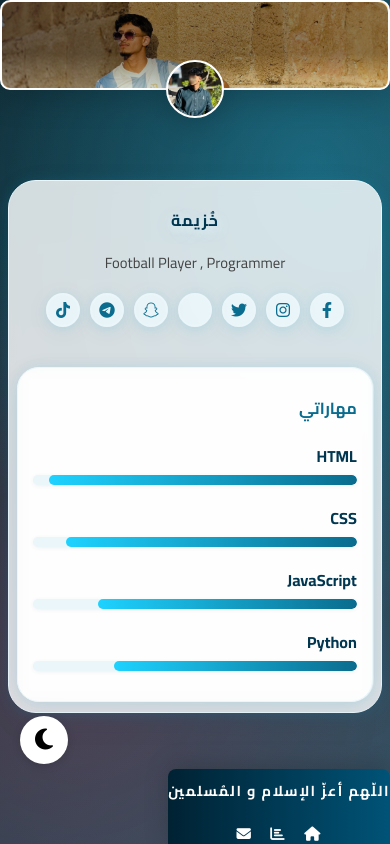
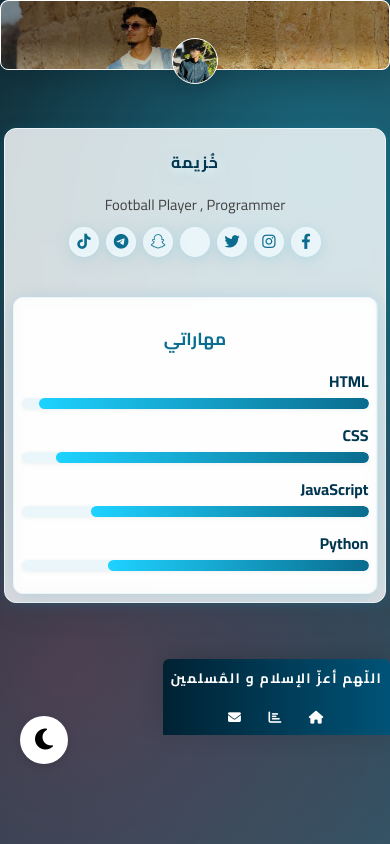
Before and after one commit to khozima-7/Khuzama177, a plain HTML site: page index.html in a window 390 px wide. Drawn offline with Linux system fonts and the light colour scheme.

Commit message:
Add files via upload

```diff
--- a/index.html
+++ b/index.html
@@ -75,7 +75,7 @@
     </button>
     <script>
         // حركة Fade In عند تحميل الصفحة
-        window.onload = function() {
+        function fadeAndSkillsInit() {
             document.querySelectorAll('.fade-in').forEach(function(el) {
                 el.style.opacity = 1;
                 el.style.transform = 'translateY(0)';
@@ -105,7 +105,13 @@
             }
             window.addEventListener('scroll', animateSkills);
             animateSkills();
-        };
+        }
+        // تأكد من تفعيل الوضع الداكن مباشرة بعد تحميل الصفحة
+        document.addEventListener('DOMContentLoaded', function() {
+            let isDark = localStorage.getItem('darkMode') === 'true';
+            setMode(isDark);
+            fadeAndSkillsInit();
+        });
 
         // زر الوضع الليلي/النهاري
 
@@ -123,10 +129,8 @@
                 toggleBtn.style.background = '#fff';
             }
         }
-        let isDark = localStorage.getItem('darkMode') === 'true';
-        setMode(isDark);
         toggleBtn.onclick = function() {
-            isDark = !isDark;
+            let isDark = document.body.classList.contains('dark-mode') ? false : true;
             setMode(isDark);
             localStorage.setItem('darkMode', isDark);
             toggleBtn.classList.add('toggle-animate');
--- a/style.css
+++ b/style.css
@@ -116,7 +116,8 @@ body.dark-mode .bar-fill {
     transform: scale(1.2) rotate(-8deg);
 }
 body.dark-mode .footer-links a {
-    color: #ffd700;
+    color: #fff;
+    text-shadow: 0 0 6px #ffd70099, 0 0 2px #fff;
 }
 body.dark-mode .footer-links a:hover {
     color: #fff;
@@ -161,7 +162,8 @@ body.dark-mode .container, body.dark-mode footer {
     color: #f1f1f1;
 }
 body.dark-mode .social-links a {
-    color: #f1f1f1;
+    color: #fff;
+    text-shadow: 0 0 6px #1ed2ff99, 0 0 2px #fff;
 }
 body.dark-mode .social-links a:hover {
     color: #ffd700;
@@ -384,59 +386,91 @@ footer {
 }
 @media (max-width: 600px) {
     .container {
-        padding: 10px 2vw 10px 2vw;
+        padding: 8px 2vw 8px 2vw;
         min-width: unset;
-        margin-top: 60px;
-        width: 96vw;
+        margin-top: 40px;
+        width: 98vw;
         box-sizing: border-box;
+        border-radius: 12px;
     }
     .cover {
-        height: 90px;
-        border-radius: 10px;
-        border-width: 2px;
-        margin-bottom: 30px;
+        height: 70px;
+        border-radius: 8px;
+        border-width: 1.5px;
+        margin-bottom: 18px;
     }
     .profile-pic {
-        width: 54px;
-        height: 54px;
-        top: 60px;
-        border-width: 2px;
+        width: 44px;
+        height: 44px;
+        top: 38px;
+        border-width: 1.5px;
     }
     h1 {
         font-size: 1em;
-        margin: 14px 0 6px 0;
+        margin: 10px 0 4px 0;
     }
     p {
         font-size: 0.92em;
-        margin-bottom: 18px;
+        margin-bottom: 10px;
     }
     .social-links {
-        gap: 10px;
-        margin: 18px 0 0 0;
+        gap: 7px;
+        margin: 10px 0 0 0;
     }
     .social-links a {
-        width: 30px;
-        height: 30px;
-        font-size: 1em;
+        width: 26px;
+        height: 26px;
+        font-size: 0.95em;
+    }
+    .skills-section {
+        padding: 10px 2vw 10px 2vw;
+        max-width: 100vw;
+        border-radius: 10px;
+        box-sizing: border-box;
+    }
+    .skills-title {
+        font-size: 1.08em;
+        text-align: center;
+        margin-bottom: 12px;
+    }
+    .skill-bar {
+        margin-bottom: 12px;
+    }
+    .skill-bar span {
+        font-size: 0.98em;
+        margin-bottom: 2px;
+        text-align: right;
+        display: block;
+    }
+    .bar-bg {
+        height: 11px;
+        width: 100%;
+        min-width: 60px;
+        margin-bottom: 2px;
+    }
+    .bar-fill {
+        min-width: 0;
+    }
+    .footer-content {
+        gap: 4px;
+        padding: 0 2vw;
+    }
+    .footer-links a {
+        font-size: 0.95em;
+        padding: 4px;
+        gap: 4px;
     }
     footer {
-        font-size: 0.90em;
-        padding: 8px 0 4px 0;
-        border-top-left-radius: 8px;
-        border-top-right-radius: 8px;
+        font-size: 0.85em;
+        padding: 6px 0 2px 0;
+        border-top-left-radius: 6px;
+        border-top-right-radius: 6px;
     }
-    .skills-section {
-        padding: 12px 4vw 12px 4vw;
-        max-width: 98vw;
-    }
-    .skills-title {
+    #toggleMode {
+        width: 36px;
+        height: 36px;
         font-size: 1em;
-    }
-    .bar-bg {
-        height: 10px;
-    }
-    .footer-links a {
-        font-size: 1em;
-        gap: 8px;
+        left: 10px;
+        bottom: 60px;
     }
 }
```
